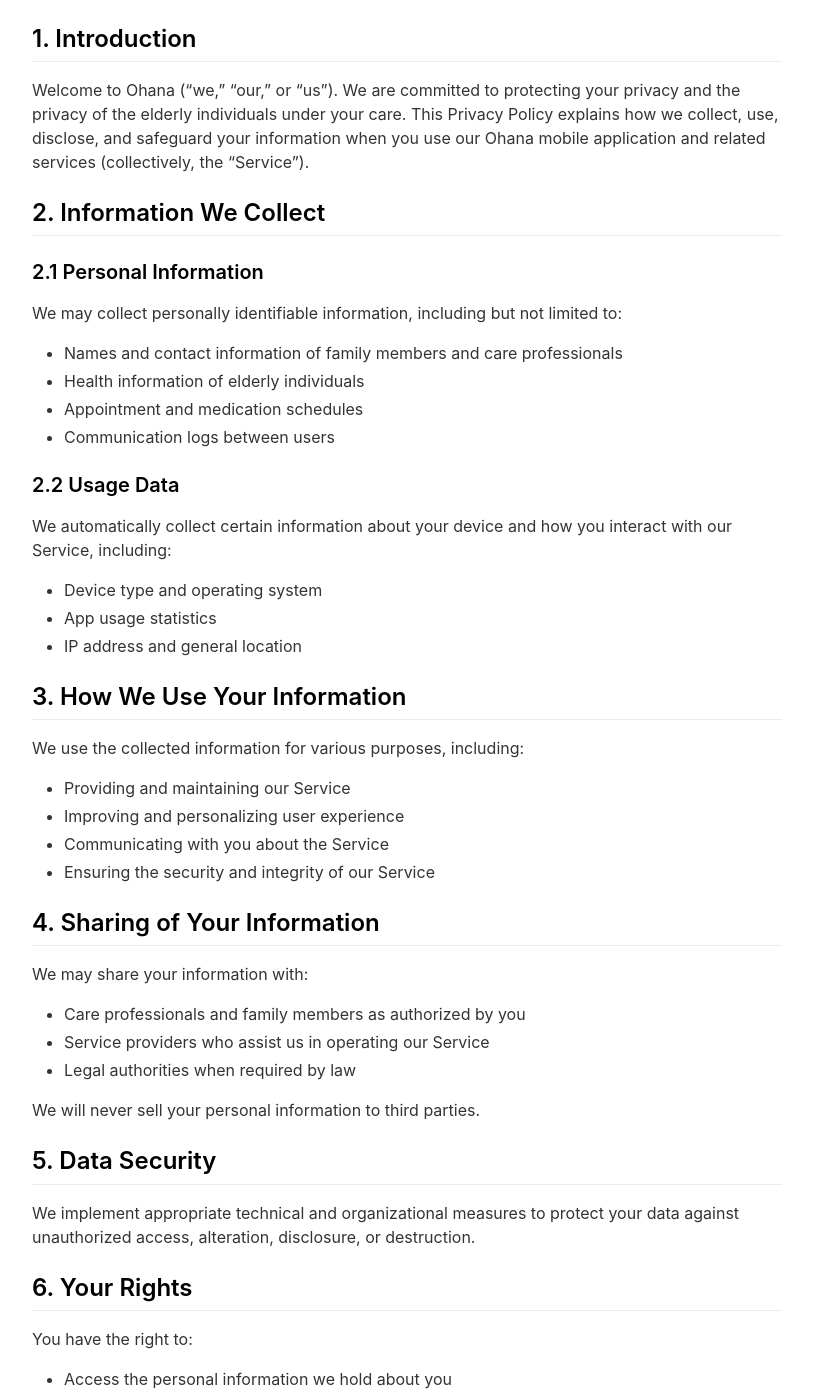
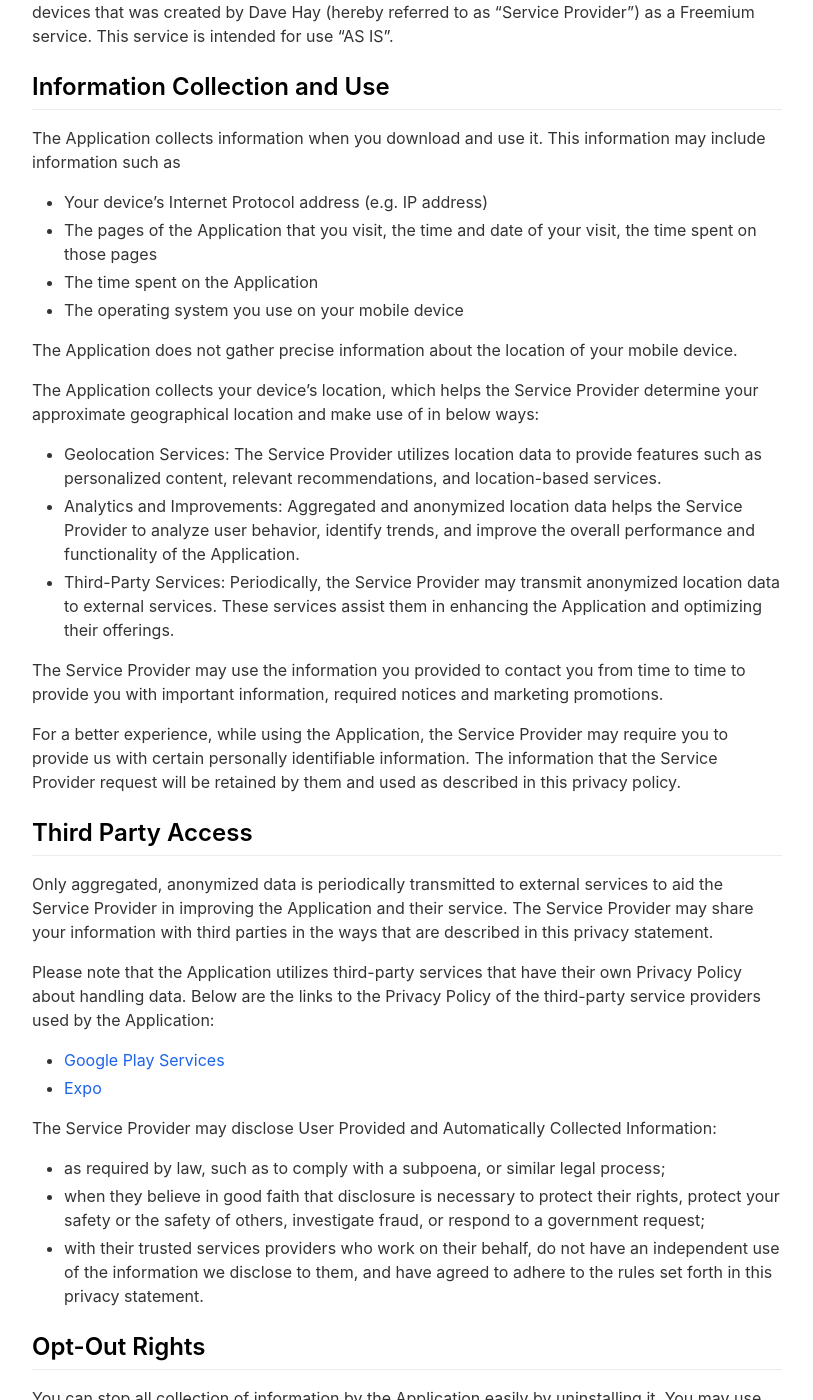
Before and after one commit to dave-hay/ohana-lp, a Jekyll site: the page built from _pages/privacypolicy.md, in a window 1280 px wide and 1400 px high, scrolled down 236 px. Shown: the whole window, without its empty margins (233-1046 px from the left). Built offline with Jekyll 4.4.1, drawn with Linux system fonts in a browser that asks for light colours; nearby versions of some CDN libraries; some of the changed text lies outside the part shown.

Commit message:
toc privacy policy update

```diff
--- a/_pages/privacypolicy.md
+++ b/_pages/privacypolicy.md
@@ -4,74 +4,74 @@ title: Privacy Policy
 include_in_header: false
 ---
 
-# Ohana App Privacy Policy
+# Privacy Policy
 
-Last updated: August 28, 2024
+This privacy policy applies to the Ohana app (hereby referred to as "Application") for mobile devices that was created by Dave Hay (hereby referred to as "Service Provider") as a Freemium service. This service is intended for use "AS IS".
 
-## 1. Introduction
+## Information Collection and Use
 
-Welcome to Ohana ("we," "our," or "us"). We are committed to protecting your privacy and the privacy of the elderly individuals under your care. This Privacy Policy explains how we collect, use, disclose, and safeguard your information when you use our Ohana mobile application and related services (collectively, the "Service").
+The Application collects information when you download and use it. This information may include information such as
 
-## 2. Information We Collect
+- Your device's Internet Protocol address (e.g. IP address)
+- The pages of the Application that you visit, the time and date of your visit, the time spent on those pages
+- The time spent on the Application
+- The operating system you use on your mobile device
 
-### 2.1 Personal Information
+The Application does not gather precise information about the location of your mobile device.
 
-We may collect personally identifiable information, including but not limited to:
+The Application collects your device's location, which helps the Service Provider determine your approximate geographical location and make use of in below ways:
 
-- Names and contact information of family members and care professionals
-- Health information of elderly individuals
-- Appointment and medication schedules
-- Communication logs between users
+- Geolocation Services: The Service Provider utilizes location data to provide features such as personalized content, relevant recommendations, and location-based services.
+- Analytics and Improvements: Aggregated and anonymized location data helps the Service Provider to analyze user behavior, identify trends, and improve the overall performance and functionality of the Application.
+- Third-Party Services: Periodically, the Service Provider may transmit anonymized location data to external services. These services assist them in enhancing the Application and optimizing their offerings.
 
-### 2.2 Usage Data
+The Service Provider may use the information you provided to contact you from time to time to provide you with important information, required notices and marketing promotions.
 
-We automatically collect certain information about your device and how you interact with our Service, including:
+For a better experience, while using the Application, the Service Provider may require you to provide us with certain personally identifiable information. The information that the Service Provider request will be retained by them and used as described in this privacy policy.
 
-- Device type and operating system
-- App usage statistics
-- IP address and general location
+## Third Party Access
 
-## 3. How We Use Your Information
+Only aggregated, anonymized data is periodically transmitted to external services to aid the Service Provider in improving the Application and their service. The Service Provider may share your information with third parties in the ways that are described in this privacy statement.
 
-We use the collected information for various purposes, including:
+Please note that the Application utilizes third-party services that have their own Privacy Policy about handling data. Below are the links to the Privacy Policy of the third-party service providers used by the Application:
 
-- Providing and maintaining our Service
-- Improving and personalizing user experience
-- Communicating with you about the Service
-- Ensuring the security and integrity of our Service
+- [Google Play Services](https://www.google.com/policies/privacy/)
+- [Expo](https://expo.io/privacy)
 
-## 4. Sharing of Your Information
+The Service Provider may disclose User Provided and Automatically Collected Information:
 
-We may share your information with:
+- as required by law, such as to comply with a subpoena, or similar legal process;
+- when they believe in good faith that disclosure is necessary to protect their rights, protect your safety or the safety of others, investigate fraud, or respond to a government request;
+- with their trusted services providers who work on their behalf, do not have an independent use of the information we disclose to them, and have agreed to adhere to the rules set forth in this privacy statement.
 
-- Care professionals and family members as authorized by you
-- Service providers who assist us in operating our Service
-- Legal authorities when required by law
+## Opt-Out Rights
 
-We will never sell your personal information to third parties.
+You can stop all collection of information by the Application easily by uninstalling it. You may use the standard uninstall processes as may be available as part of your mobile device or via the mobile application marketplace or network.
 
-## 5. Data Security
+## Data Retention Policy
 
-We implement appropriate technical and organizational measures to protect your data against unauthorized access, alteration, disclosure, or destruction.
+The Service Provider will retain User Provided data for as long as you use the Application and for a reasonable time thereafter. If you'd like them to delete User Provided Data that you have provided via the Application, please contact them at davidhaydev@proton.me and they will respond in a reasonable time.
 
-## 6. Your Rights
+## Children
 
-You have the right to:
+The Service Provider does not use the Application to knowingly solicit data from or market to children under the age of 13.
 
-- Access the personal information we hold about you
-- Correct inaccurate or incomplete information
-- Request deletion of your data
-- Withdraw consent for data processing at any time
+The Application does not address anyone under the age of 13. The Service Provider does not knowingly collect personally identifiable information from children under 13 years of age. In the case the Service Provider discover that a child under 13 has provided personal information, the Service Provider will immediately delete this from their servers. If you are a parent or guardian and you are aware that your child has provided us with personal information, please contact the Service Provider (davidhaydev@proton.me) so that they will be able to take the necessary actions.
 
-## 7. Children's Privacy
+## Security
 
-Our Service is not intended for children under 13. We do not knowingly collect personal information from children under 13.
+The Service Provider is concerned about safeguarding the confidentiality of your information. The Service Provider provides physical, electronic, and procedural safeguards to protect information the Service Provider processes and maintains.
 
-## 8. Changes to This Privacy Policy
+## Changes
 
-We may update our Privacy Policy from time to time. We will notify you of any changes by posting the new Privacy Policy on this page and updating the "Last updated" date.
+This Privacy Policy may be updated from time to time for any reason. The Service Provider will notify you of any changes to the Privacy Policy by updating this page with the new Privacy Policy. You are advised to consult this Privacy Policy regularly for any changes, as continued use is deemed approval of all changes.
 
-## 9. Contact Us
+This privacy policy is effective as of 2024-08-28
 
-If you have any questions about this Privacy Policy, please contact us at:
-davidhaydev@proton.me
+## Your Consent
+
+By using the Application, you are consenting to the processing of your information as set forth in this Privacy Policy now and as amended by us.
+
+## Contact Us
+
+If you have any questions regarding privacy while using the Application, or have questions about the practices, please contact the Service Provider via email at davidhaydev@proton.me.
```
Also changed, not shown: _pages/termsandconditions.md (added, +40 -0 lines).
